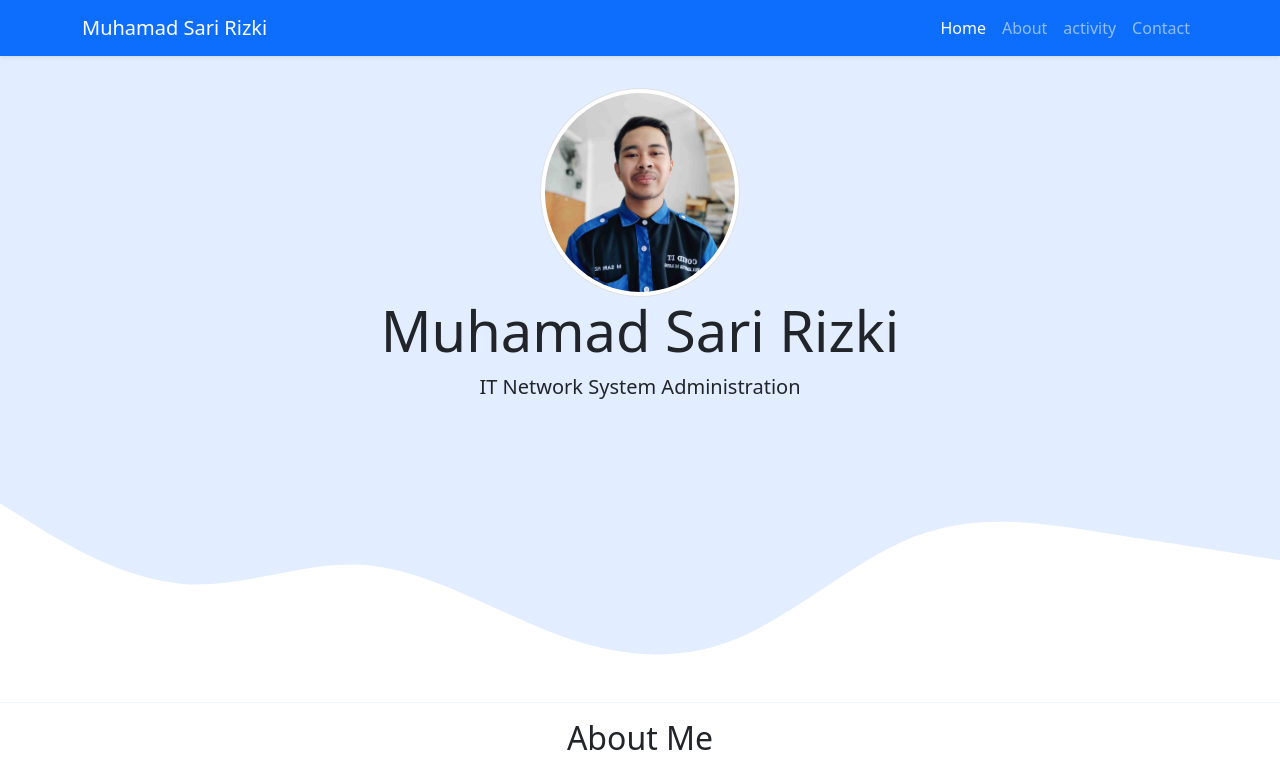
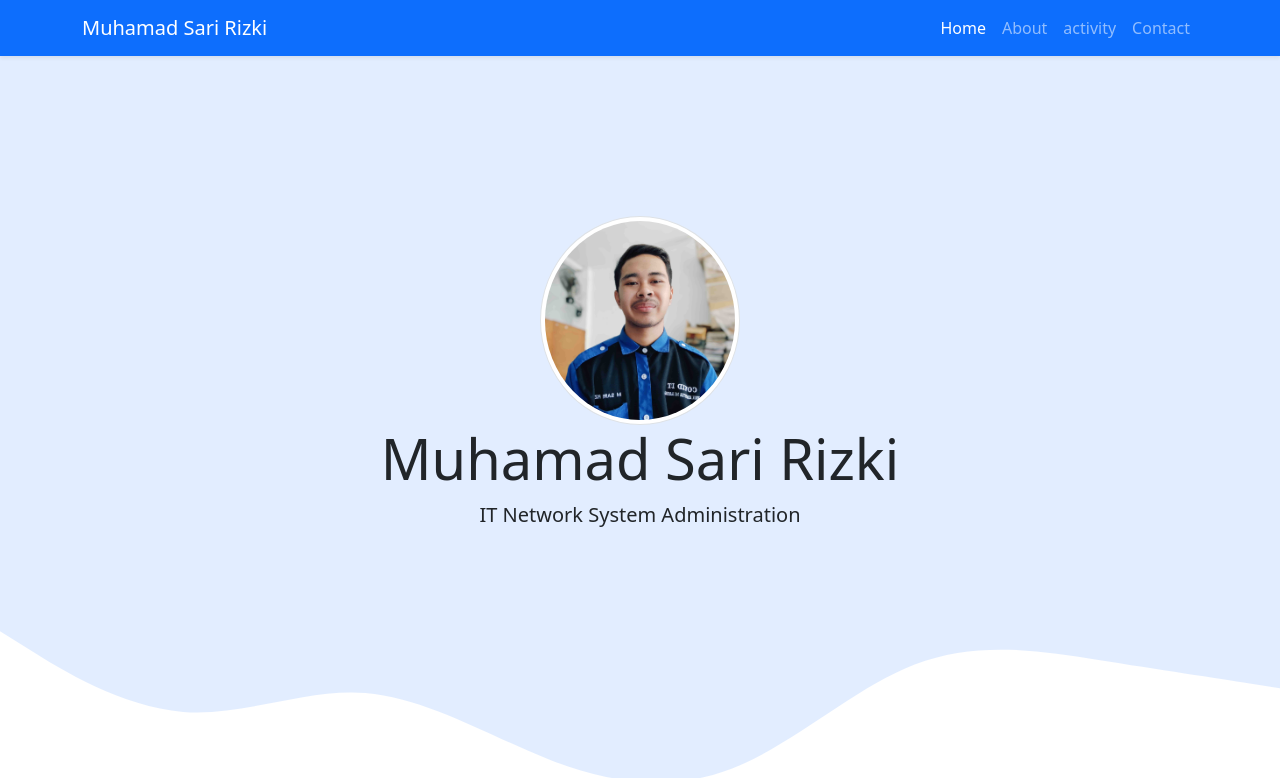
Before and after one commit to msaririzki/msaririzki.github.io, a plain HTML site: page index.html in a window 1280 px wide. Shown: the top 778 px of the page. Drawn offline with nearby package versions, Linux system fonts and the light colour scheme.

Commit message:
Update style.css

```diff
--- a/style.css
+++ b/style.css
@@ -1,5 +1,5 @@
 .jumbotron {
-  padding-top: 2rem;
+  padding-top: 10rem;
   background-color: #e2edff;
 }
 
```
